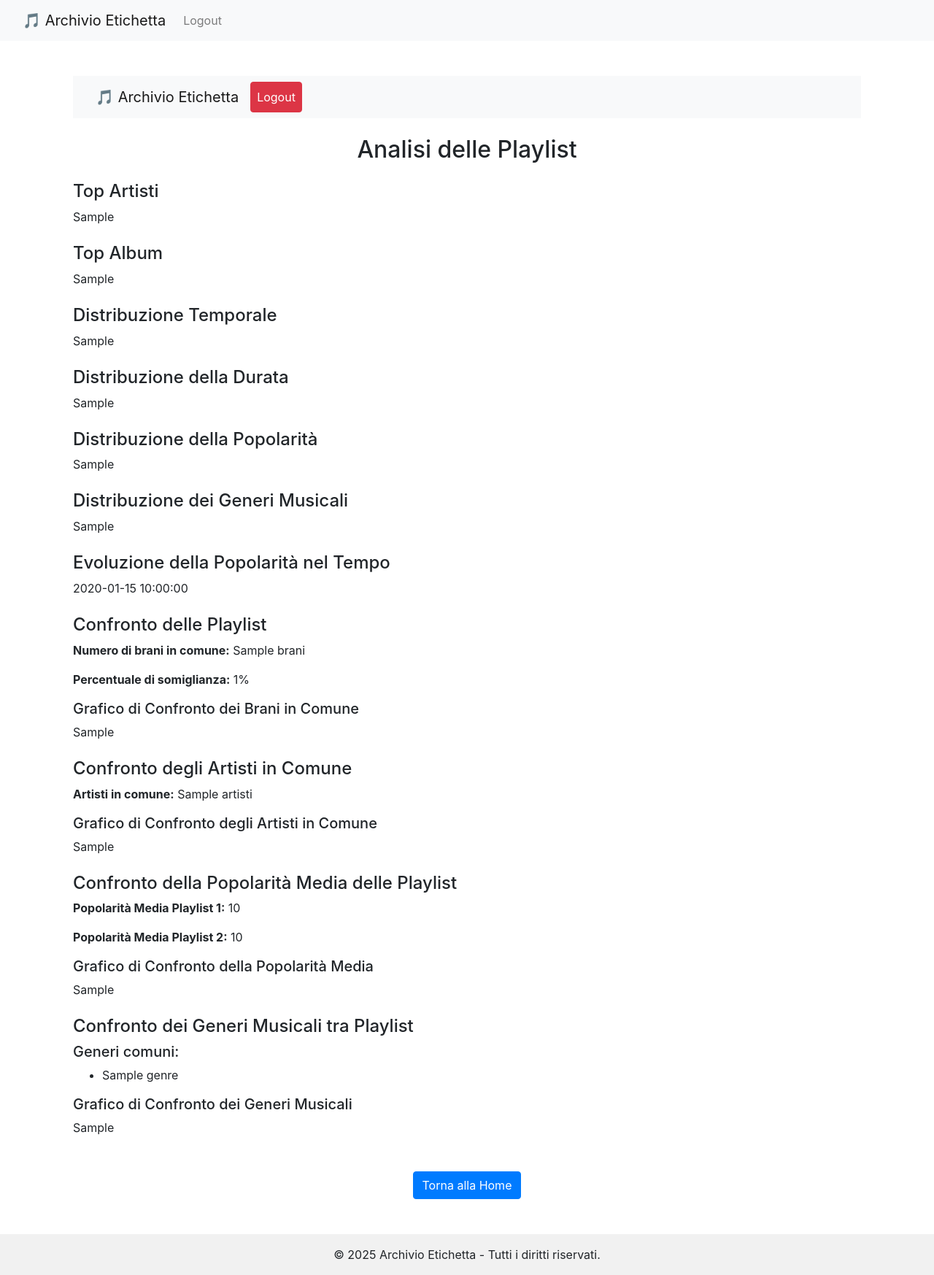
After one commit to livrieri-luca/Spotify, a Python web app: template templates/analytics.html in a window 1280 px wide. The commit adds this page. Shown: the whole page at 73% size. Run offline with Jinja, Linux system fonts and the light colour scheme; the template is opened without the code that fills it: most values are stand-ins (such as "Sample title", 1, 10 or a date in 2020); some libraries are stand-ins or nearby versions.

Commit message:
fase 2 parte 3

```diff
--- a/requirements.txt
+++ b/requirements.txt
@@ -3,3 +3,4 @@
 pandas
 numpy
 plotly
+flask_login
--- a/services/spotify_api.py
+++ b/services/spotify_api.py
@@ -4,7 +4,7 @@
 
 SPOTIFY_CLIENT_ID = "200875a1e6d941bebe8d3ab86bd8dadf"
 SPOTIFY_CLIENT_SECRET = "c35e9f794b0e44baaf935f5e8638b320"
-SPOTIFY_REDIRECT_URI = "https://5000-livrieriluca-spotify-vpnee4gydsy.ws-eu118.gitpod.io/callback"
+SPOTIFY_REDIRECT_URI = "https://5000-livrieriluca-spotify-j2303qzjxsm.ws-eu118.gitpod.io/callback"
 SPOTIFY_SCOPE = "user-read-private user-read-email playlist-read-private"
 
 sp_oauth = SpotifyOAuth(
--- a/templates/analytics.html
+++ b/templates/analytics.html
@@ -59,24 +59,24 @@
         <!-- Playlist Comparison Section -->
         <div class="mt-4">
             <h4>Confronto delle Playlist</h4>
-            <p><strong>Numero di brani in comune:</strong> {{ shared_tracks_count }} brani</p>
+            <p><strong>Numero di brani in comune:</strong> {{ common_tracks }} brani</p>
             <p><strong>Percentuale di somiglianza:</strong> {{ similarity_percentage }}%</p>
 
             <h5>Grafico di Confronto dei Brani in Comune</h5>
-            <div>{{ fig_shared_tracks|safe }}</div>
+            <div>{{ fig_comparison|safe }}</div>
         </div>
 
         <div class="mt-4">
             <h4>Confronto degli Artisti in Comune</h4>
-            <p><strong>Artisti in comune:</strong> {{ shared_artists_count }} artisti</p>
+            <p><strong>Artisti in comune:</strong> {{ common_artists }} artisti</p>
             <h5>Grafico di Confronto degli Artisti in Comune</h5>
-            <div>{{ fig_shared_artists|safe }}</div>
+            <div>{{ fig_artists_comparison|safe }}</div>
         </div>
 
         <div class="mt-4">
             <h4>Confronto della Popolarità Media delle Playlist</h4>
-            <p><strong>Popolarità Media Playlist 1:</strong> {{ avg_pop_playlist_1 }}</p>
-            <p><strong>Popolarità Media Playlist 2:</strong> {{ avg_pop_playlist_2 }}</p>
+            <p><strong>Popolarità Media Playlist 1:</strong> {{ avg_pop_1 }}</p>
+            <p><strong>Popolarità Media Playlist 2:</strong> {{ avg_pop_2 }}</p>
 
             <h5>Grafico di Confronto della Popolarità Media</h5>
             <div>{{ fig_pop_comparison|safe }}</div>
@@ -91,7 +91,7 @@
                 {% endfor %}
             </ul>
             <h5>Grafico di Confronto dei Generi Musicali</h5>
-            <div>{{ fig_genre_comparison|safe }}</div>
+            <div>{{ fig_genres_comparison|safe }}</div>
         </div>
 
         <!-- Back to Home Button -->
--- /dev/null
+++ b/templates/base.html
@@ -0,0 +1,41 @@
+<!DOCTYPE html>
+<html lang="it">
+<head>
+    <meta charset="UTF-8">
+    <meta name="viewport" content="width=device-width, initial-scale=1.0">
+    <title>{% block title %}Applicazione Spotify{% endblock %}</title>
+    <link rel="stylesheet" href="https://stackpath.bootstrapcdn.com/bootstrap/4.5.2/css/bootstrap.min.css">
+    <!-- Altri eventuali CSS o script esterni -->
+</head>
+<body>
+    <!-- Navbar -->
+    <nav class="navbar navbar-expand-lg navbar-light bg-light">
+        <div class="container-fluid">
+            <a class="navbar-brand" href="{{ url_for('home.homepage') }}">🎵 Archivio Etichetta</a>
+            <div class="collapse navbar-collapse">
+                <ul class="navbar-nav ms-auto">
+                    <li class="nav-item">
+                        <a class="nav-link" href="{{ url_for('auth.logout') }}">Logout</a>
+                    </li>
+                </ul>
+            </div>
+        </div>
+    </nav>
+
+    <!-- Main Content -->
+    <div class="container mt-5">
+        {% block content %}{% endblock %}
+    </div>
+
+    <!-- Footer (opzionale) -->
+    <footer class="bg-light text-center text-lg-start mt-5">
+        <div class="text-center p-3" style="background-color: #f1f1f1;">
+            © 2025 Archivio Etichetta - Tutti i diritti riservati.
+        </div>
+    </footer>
+
+    <script src="https://code.jquery.com/jquery-3.5.1.slim.min.js"></script>
+    <script src="https://cdn.jsdelivr.net/npm/@popperjs/core@2.9.3/dist/umd/popper.min.js"></script>
+    <script src="https://stackpath.bootstrapcdn.com/bootstrap/4.5.2/js/bootstrap.min.js"></script>
+</body>
+</html>
```
Also changed, not shown: blueprints/home.py (+5 -3 lines), 1 other file.
